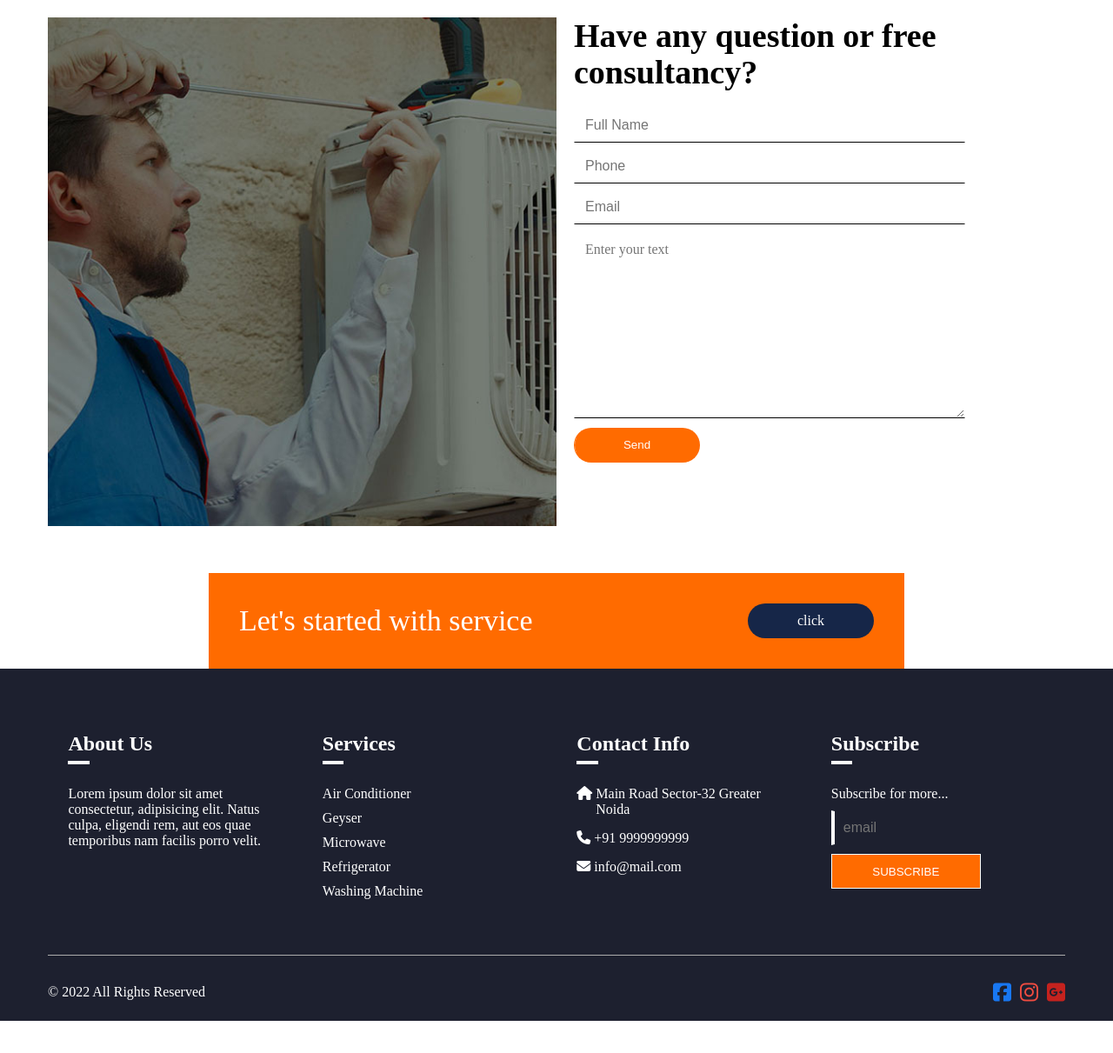
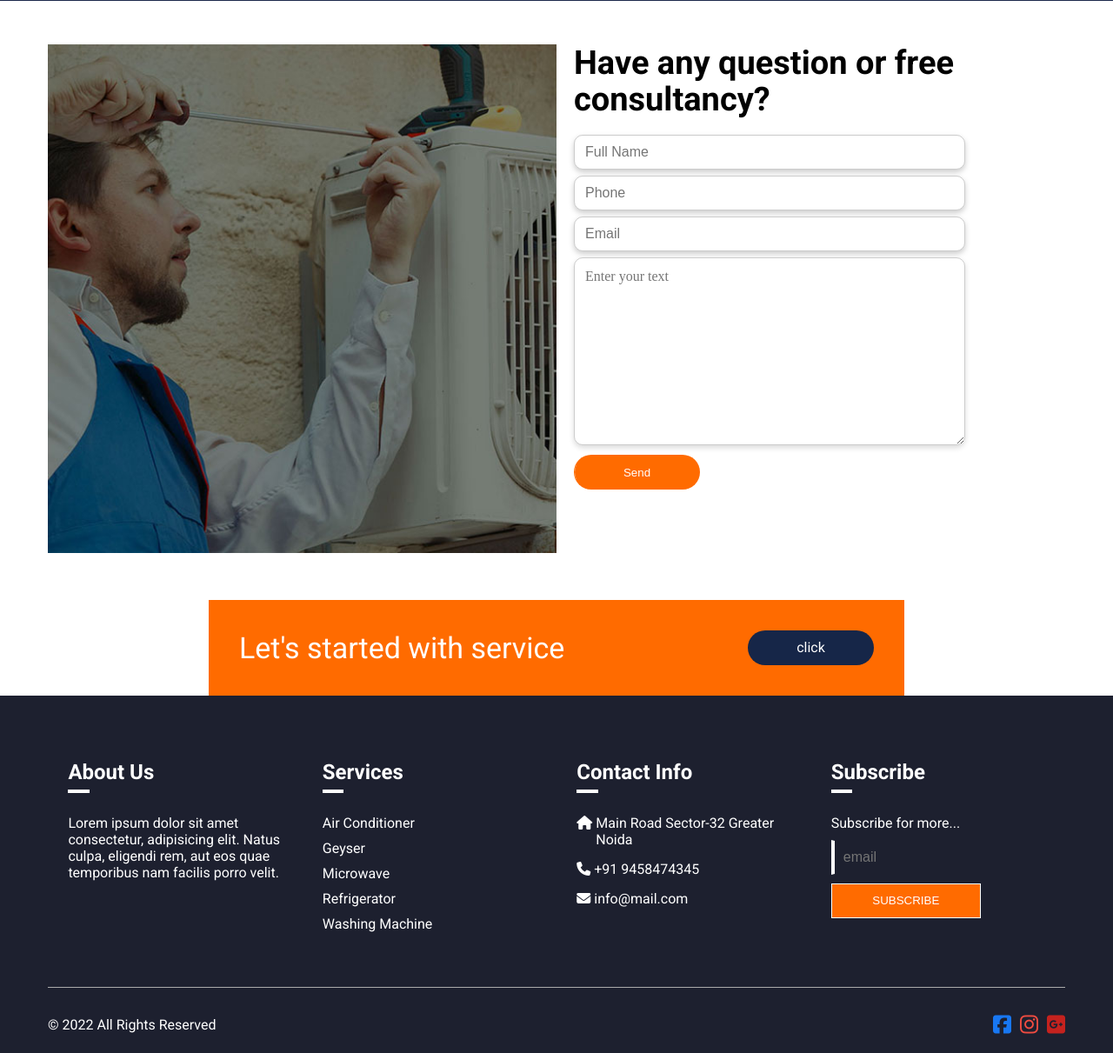
Before and after one commit to as567810/janta-enterprisers, a PHP site: page / in a window 1280 px wide. Shown: the part 3207-4418 px from the top of the page at 87% size. Before the commit the page ends 4381 px from the top, so only its background shows below. Run offline with PHP 8.4, Linux system fonts and the light colour scheme; some libraries are stand-ins or nearby versions.

Commit message:
some chnages

```diff
--- a/css/my_style.css
+++ b/css/my_style.css
@@ -1,3 +1,5 @@
+@import url('https://fonts.googleapis.com/css2?family=Roboto:ital,wght@0,100;0,300;0,400;0,500;0,700;0,900;1,100;1,300;1,400;1,500;1,700;1,900&display=swap');
+
 * {
     margin: 0;
     padding: 0;
@@ -5,6 +7,9 @@
     scroll-behavior: smooth;
 }
 
+body{
+    font-family: 'Roboto', sans-serif;
+}
 a {
     text-decoration: none;
     color: #000;
@@ -13,7 +18,9 @@ a {
 a:hover{
     color: #ff6b00;
 }
-
+h1,h2,h3,h4,h5{
+    font-weight: 700;
+}
 ul,
 ol {
     list-style: none;
@@ -347,6 +354,8 @@ header nav ul li a.active {
     width: 31.33%;
     margin: 1%;
     padding: 1%;
+    box-shadow: 0 1px 5px #ccc;
+    border-radius: 8px;
 }
 .repair-sec .main li figure{
     margin-bottom: -4px;
@@ -480,16 +489,18 @@ header nav ul li a.active {
     outline: 0;
     font-size: 16px;
     padding: 12px;
-    border: 1px solid transparent;
-    border-bottom: 1px solid #000;
+    border: 1px solid #ccc;
+    box-shadow: 0 3px 6px #ccc;
+    border-radius: 10px;
 }
 .consult-sec .rt form .inp textarea{
     width: 450px;
     font-size: 16px;
     outline: 0;
     padding: 12px;
-    border: 1px solid transparent;
-    border-bottom: 1px solid #000;
+    border: 1px solid #ccc;
+    box-shadow: 0 3px 6px rgb(218, 218, 218);
+    border-radius: 10px;
 }
 .consult-sec .rt form .inp textarea::placeholder{
     font-family: "";
--- a/index.html
+++ b/index.html
@@ -14,7 +14,7 @@
             <div class="main">
                 <div class="num-mail">
                     <a href="javascript:void(0)">
-                        <i class="fa-solid fa-phone"></i> +91 9999999999
+                        <i class="fa-solid fa-phone"></i> +91 9458474345
                     </a>
                     <a href="javascript:void(0)">
                         <i class="fa-solid fa-envelope"></i> info@mail.com
@@ -324,7 +324,7 @@
                     </p>
                     <p class="anchor">
                         <a href="javascript:void()">
-                            <i class="fa-solid fa-phone"></i> +91 9999999999
+                            <i class="fa-solid fa-phone"></i> +91 9458474345
                         </a>
                     </p>
                     <p class="anchor">
```
